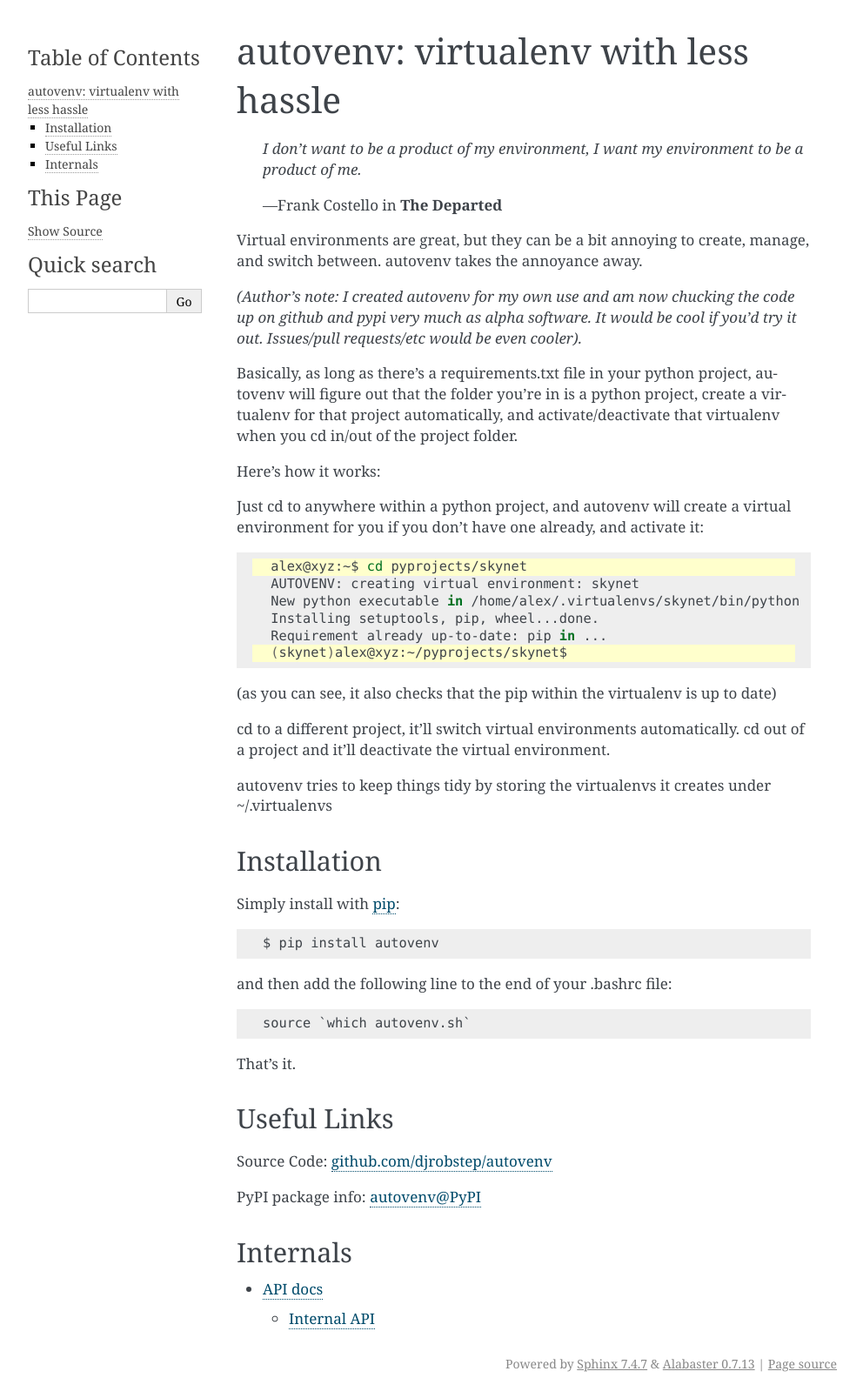
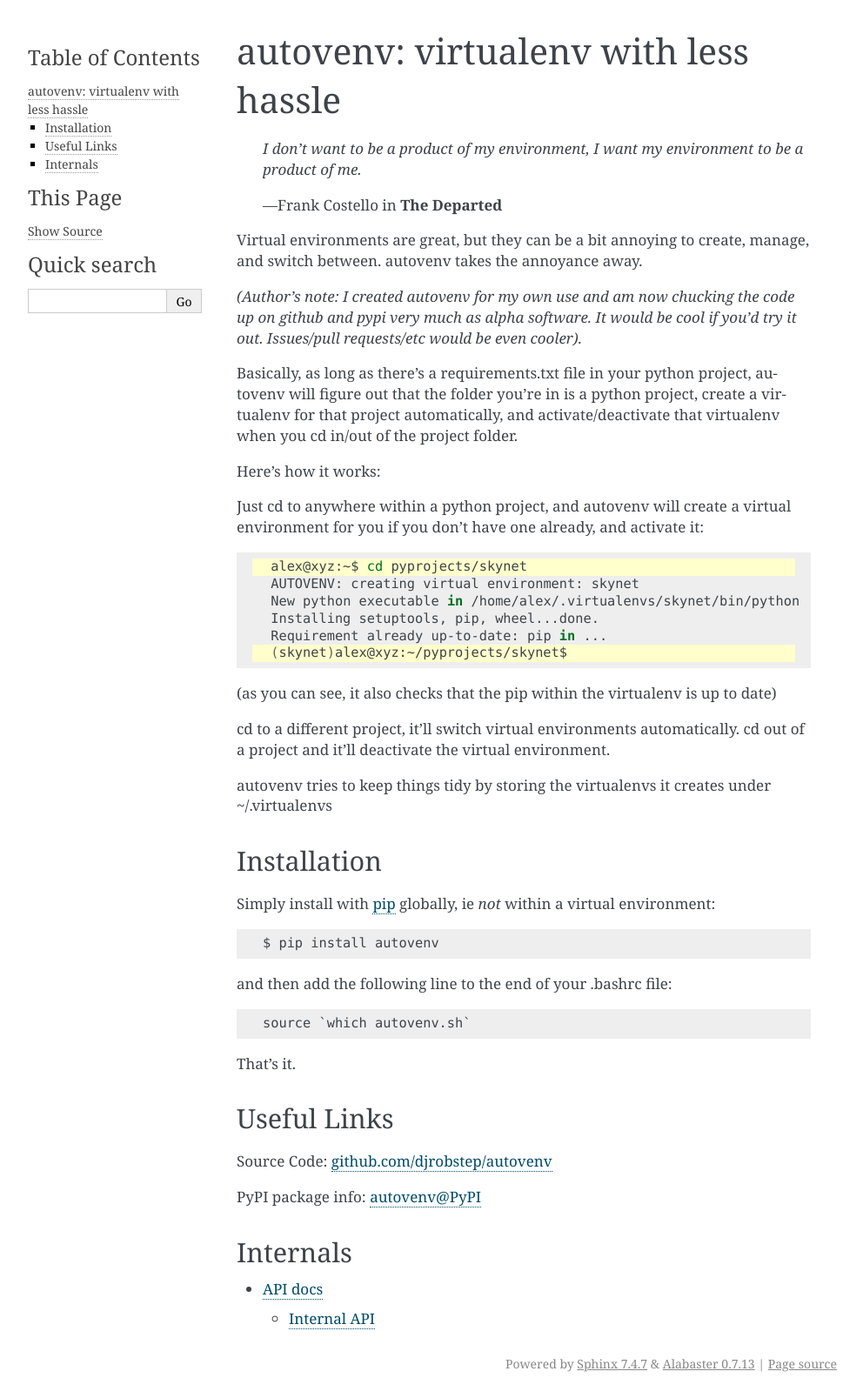
Before and after one commit to djrobstep/autovenv, a Sphinx documentation site: the page built from docs/index.rst, in a window 1280 px wide. Shown: the whole page at 87% size, without its empty margins (148-1140 px from the left). Built offline with Sphinx 7.4.7, drawn with Linux system fonts in a browser that asks for light colours.

Commit message:
and another minor doc tweak

```diff
--- a/docs/index.rst
+++ b/docs/index.rst
@@ -34,7 +34,7 @@
 Installation
 ------------
 
-Simply install with `pip <https://pip.pypa.io>`_::
+Simply install with `pip <https://pip.pypa.io>`_ globally, ie *not* within a virtual environment::
 
     $ pip install autovenv
 
```
